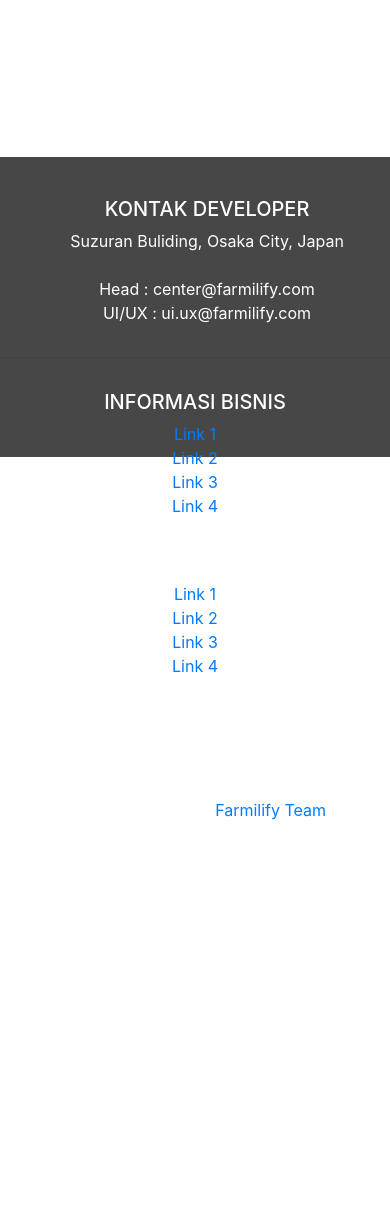
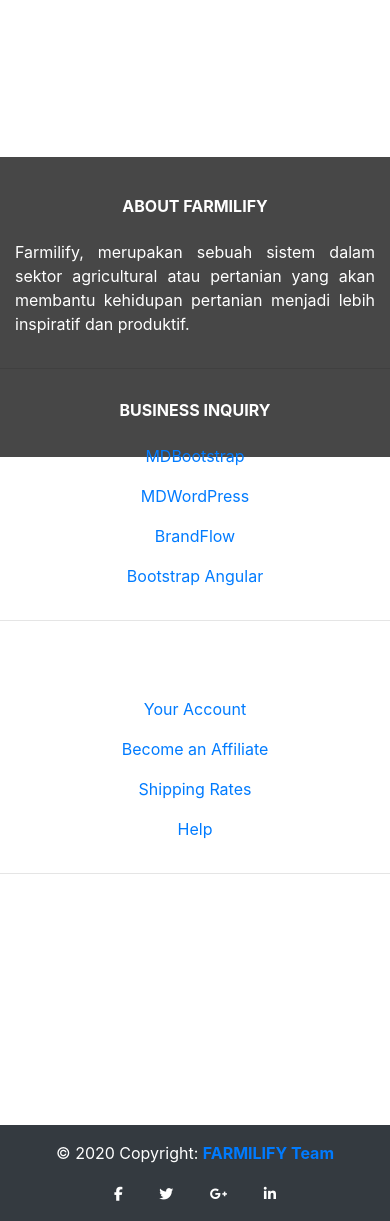
Before and after one commit to NAiTO2911/farmilify, a PHP site: page / in a window 390 px wide. Shown: the part 503-1724 px from the top of the page. Before the commit the page ends 1323 px from the top, so only its background shows below. Run offline with PHP 8.4, Linux system fonts and the light colour scheme; some libraries are stand-ins or nearby versions; some web fonts are replaced.

Commit message:
Improve footer style

```diff
--- a/index.html
+++ b/index.html
@@ -141,75 +141,127 @@
     </div>
 
        <!-- Footer -->
-    <footer class="page-footer font-small blue pt-4">
+<footer class="page-footer font-small mdb-color pt-2">
 
   <!-- Footer Links -->
-      <div class="container-fluid text-center text-md-left">
+  <div class="container text-center text-md-left">
+
+    <!-- Footer links -->
+    <div class="row text-center text-md-left mt-3 pb-3">
+
+      <!-- Grid column -->
+      <div class="col-md-3 col-lg-3 col-xl-3 mx-auto mt-3" id="about">
+        <h6 class="text-uppercase mb-4 font-weight-bold">About Farmilify</h6>
+        <p class="text-justify">Farmilify, merupakan sebuah sistem dalam sektor agricultural atau
+          pertanian yang akan membantu kehidupan pertanian menjadi lebih inspiratif dan produktif.</p>
+      </div>
+      <!-- Grid column -->
+
+      <hr class="w-100 clearfix d-md-none">
+
+      <!-- Grid column -->
+      <div class="col-md-2 col-lg-2 col-xl-2 mx-auto mt-3">
+        <h6 class="text-uppercase mb-4 font-weight-bold">Business Inquiry</h6>
+        <p>
+          <a href="#!">MDBootstrap</a>
+        </p>
+        <p>
+          <a href="#!">MDWordPress</a>
+        </p>
+        <p>
+          <a href="#!">BrandFlow</a>
+        </p>
+        <p>
+          <a href="#!">Bootstrap Angular</a>
+        </p>
+      </div>
+      <!-- Grid column -->
+
+      <hr class="w-100 clearfix d-md-none">
+
+      <!-- Grid column -->
+      <div class="col-md-3 col-lg-2 col-xl-2 mx-auto mt-3">
+        <h6 class="text-uppercase mb-4 font-weight-bold">Useful links</h6>
+        <p>
+          <a href="#!">Your Account</a>
+        </p>
+        <p>
+          <a href="#!">Become an Affiliate</a>
+        </p>
+        <p>
+          <a href="#!">Shipping Rates</a>
+        </p>
+        <p>
+          <a href="#!">Help</a>
+        </p>
+      </div>
+
+      <!-- Grid column -->
+      <hr class="w-100 clearfix d-md-none">
+
+      <!-- Grid column -->
+      <div class="col-md-4 col-lg-3 col-xl-3 mx-auto mt-3">
+        <h6 class="text-uppercase mb-4 font-weight-bold">Contact Us</h6>
+        <p>
+          <i class="fas fa-home mr-3"></i>Suzuran Building, Osaka City, Japan</p>
+        <p>
+          <i class="fas fa-envelope mr-3"></i>cs@farmilify.com</p>
+        <p>
+          <i class="fas fa-phone mr-3"></i>(021) - 999 - xxx</p>
+        <p>
+          <i class="fas fa-print mr-3"></i>(021) - 888 - xxx</p>
+      </div>
+      <!-- Grid column -->
+
+    </div>
+    <!-- Footer links -->
+
+
 
     <!-- Grid row -->
-        <div class="row">
+    <div class="row d-flex align-items-center bg-dark text-white pt-3">
 
       <!-- Grid column -->
-          <div class="col-md-4 mt-md-0 mt-3 ml-4" id="about">
+      <div class="col-md-7 col-lg-8">
 
-            <!-- Content -->
-            <h5 class="text-uppercase">Kontak Developer</h5>
-            <p>Suzuran Buliding, Osaka City, Japan
-              <br><br>
-              Head : center@farmilify.com
-              <br>
-              UI/UX : ui.ux@farmilify.com
+        <!--Copyright-->
+        <p class="text-center text-md-left">© 2020 Copyright:
+          <a href="https://github.com/muhfelmi/farmilify" target="_blank">
+            <strong>FARMILIFY Team</strong>
+          </a>
         </p>
 
       </div>
       <!-- Grid column -->
 
-          <hr class="clearfix w-100 d-md-none pb-3">
+      <!-- Grid column -->
+      <div class="col-md-5 col-lg-4 ml-lg-0">
 
-          <!-- Grid column -->
-          <div class="col-md-3 mb-md-0 mb-3">
-
-            <!-- Links -->
-            <h5 class="text-uppercase">Informasi Bisnis</h5>
-
-            <ul class="list-unstyled">
-              <li>
-                <a href="#!">Link 1</a>
+        <!-- Social buttons -->
+        <div class="text-center text-md-right">
+          <ul class="list-unstyled list-inline">
+            <li class="list-inline-item">
+              <a class="btn-floating btn-sm rgba-white-slight mx-1 text-white" a href="https://facebook.com/farmilify" target="_blank">
+                <i class="fab fa-facebook-f"></i>
+              </a>
             </li>
-              <li>
-                <a href="#!">Link 2</a>
+            <li class="list-inline-item">
+              <a class="btn-floating btn-sm rgba-white-slight mx-1 text-white" a href="https://twitter.com/farmilify" target="_blank">
+                <i class="fab fa-twitter"></i>
+              </a>
             </li>
-              <li>
-                <a href="#!">Link 3</a>
+            <li class="list-inline-item">
+              <a class="btn-floating btn-sm rgba-white-slight mx-1 text-white" a href="https://google.com/farmilify" target="_blank">
+                <i class="fab fa-google-plus-g"></i>
+              </a>
             </li>
-              <li>
-                <a href="#!">Link 4</a>
+            <li class="list-inline-item">
+              <a class="btn-floating btn-sm rgba-white-slight mx-1 text-white" a href="https://linkedin.com/farmilify" target="_blank">
+                <i class="fab fa-linkedin-in"></i>
+              </a>
             </li>
           </ul>
-
         </div>
-          <!-- Grid column -->
-
-          <!-- Grid column -->
-          <div class="col-md-4 mb-md-0 mb-3">
-
-            <!-- Links -->
-            <h5 class="text-uppercase">Tentang Aplikasi</h5>
-
-            <ul class="list-unstyled">
-              <li>
-                <a href="#!">Link 1</a>
-              </li>
-              <li>
-                <a href="#!">Link 2</a>
-              </li>
-              <li>
-                <a href="#!">Link 3</a>
-              </li>
-              <li>
-                <a href="#!">Link 4</a>
-              </li>
-            </ul>
 
       </div>
       <!-- Grid column -->
@@ -219,13 +271,6 @@
 
   </div>
   <!-- Footer Links -->
-
-      <!-- Copyright -->
-      <br><br><br>
-      <div class="footer-copyright text-center py-3">© 2020 Copyright :
-        <a href="https://github.com/muhfelmi/farmilify">Farmilify Team</a>
-      </div>
-      <!-- Copyright -->
 
 </footer>
 <!-- Footer -->
--- a/style.css
+++ b/style.css
@@ -71,3 +71,8 @@
     background-color: rgb(71, 71, 71);
     color: white;
 }
+
+.botfoot {
+    background-color: rgb(71, 71, 71);
+    color: white;
+}
```
Lines whose indentation alone changed are shown as unchanged.
